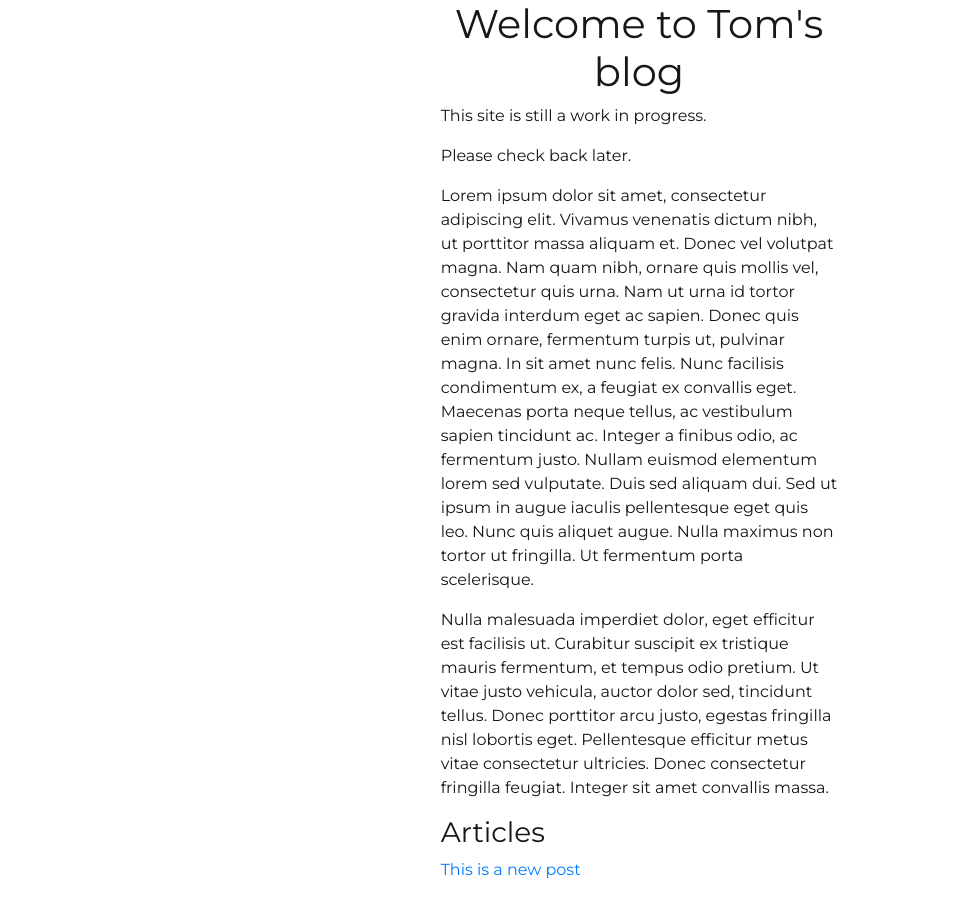
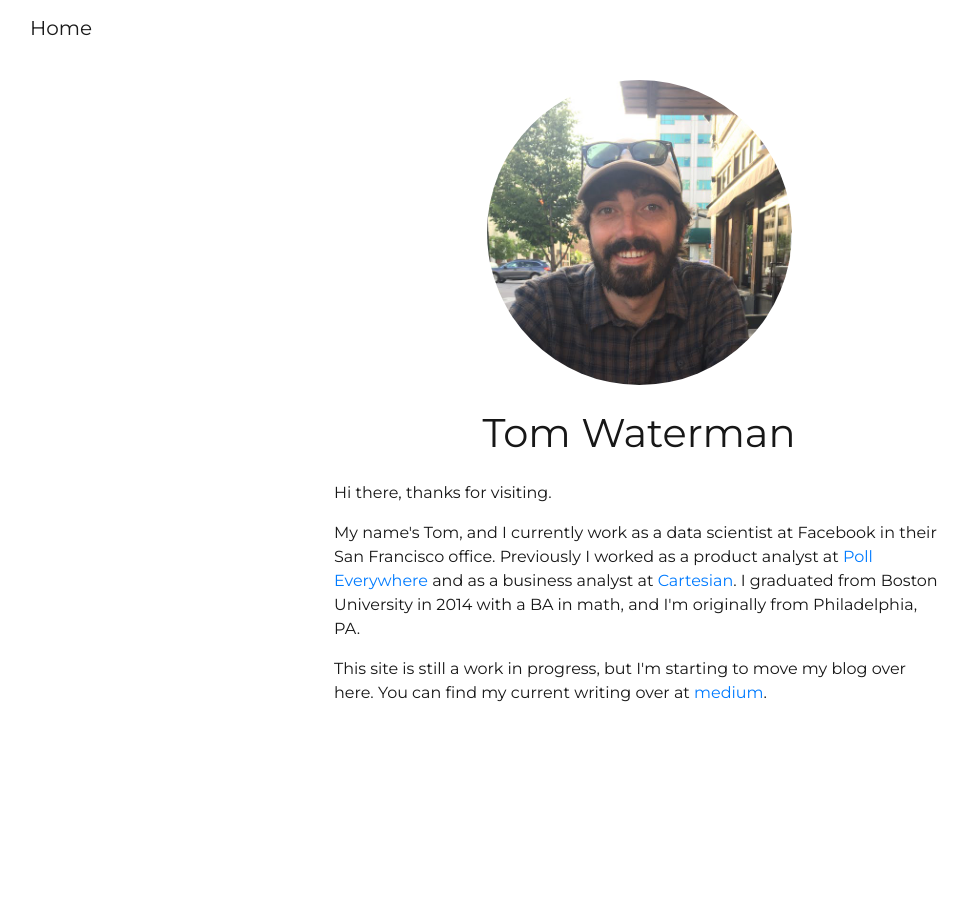
Before and after one commit to tjwaterman99/tjwaterman99, an MkDocs documentation site: the page built from docs/index.md, in a window 1280 px wide. Shown: the whole page, without its empty margins (1-969 px from the left). Built offline with MkDocs 1.6.1, drawn with Linux system fonts in a browser that asks for light colours; nearby versions of some CDN libraries.

Commit message:
Update styles and homepage content

```diff
--- a/docs/index.md
+++ b/docs/index.md
@@ -1,9 +1,7 @@
-# Welcome to Tom's blog
+Hi there, thanks for visiting.
 
-This site is still a work in progress.
+My name's Tom, and I currently work as a data scientist at Facebook in their San Francisco office. Previously I worked as a product analyst at [Poll Everywhere](https://www.polleverywhere.com) and as a business  analyst at [Cartesian](https://www.cartesian.com). I graduated from Boston University in 2014 with a BA in math, and I'm originally from Philadelphia, PA.
 
-Please check back later.
+This site is still a work in progress, but I'm starting to move my blog over here. You  can find my current writing over at [medium](https://www.medium.com/@tjwaterman99).
 
-Lorem ipsum dolor sit amet, consectetur adipiscing elit. Vivamus venenatis dictum nibh, ut porttitor massa aliquam et. Donec vel volutpat magna. Nam quam nibh, ornare quis mollis vel, consectetur quis urna. Nam ut urna id tortor gravida interdum eget ac sapien. Donec quis enim ornare, fermentum turpis ut, pulvinar magna. In sit amet nunc felis. Nunc facilisis condimentum ex, a feugiat ex convallis eget. Maecenas porta neque tellus, ac vestibulum sapien tincidunt ac. Integer a finibus odio, ac fermentum justo. Nullam euismod elementum lorem sed vulputate. Duis sed aliquam dui. Sed ut ipsum in augue iaculis pellentesque eget quis leo. Nunc quis aliquet augue. Nulla maximus non tortor ut fringilla. Ut fermentum porta scelerisque.
-
-Nulla malesuada imperdiet dolor, eget efficitur est facilisis ut. Curabitur suscipit ex tristique mauris fermentum, et tempus odio pretium. Ut vitae justo vehicula, auctor dolor sed, tincidunt tellus. Donec porttitor arcu justo, egestas fringilla nisl lobortis eget. Pellentesque efficitur metus vitae consectetur ultricies. Donec consectetur fringilla feugiat. Integer sit amet convallis massa.
+<!-- Please check back later. -->
--- a/docs/newpost.md
+++ b/docs/newpost.md
@@ -1,3 +1,3 @@
-# This is a new post
+# What is analytics engineering?
 
 hello world!
--- a/theme/base.html
+++ b/theme/base.html
@@ -1,7 +1,11 @@
-<!DOCTYPE html>
+<!DOCTYPE html lang="en">
 <html>
   <head>
     <title>{% if page.title %}{{ page.title }} - {% endif %}{{ config.site_name }}</title>
+
+    <meta charset="utf-8">
+    <meta name="viewport" content="width=device-width, initial-scale=1, shrink-to-fit=no">
+
     <script src="https://code.jquery.com/jquery-3.2.1.slim.min.js" integrity="sha384-KJ3o2DKtIkvYIK3UENzmM7KCkRr/rE9/Qpg6aAZGJwFDMVNA/GpGFF93hXpG5KkN" crossorigin="anonymous"></script>
     <script src="https://cdnjs.cloudflare.com/ajax/libs/popper.js/1.12.9/umd/popper.min.js" integrity="sha384-ApNbgh9B+Y1QKtv3Rn7W3mgPxhU9K/ScQsAP7hUibX39j7fakFPskvXusvfa0b4Q" crossorigin="anonymous"></script>
     <link rel="stylesheet" href="https://maxcdn.bootstrapcdn.com/bootstrap/4.0.0/css/bootstrap.min.css" integrity="sha384-Gn5384xqQ1aoWXA+058RXPxPg6fy4IWvTNh0E263XmFcJlSAwiGgFAW/dAiS6JXm" crossorigin="anonymous">
--- a/theme/css/index.css
+++ b/theme/css/index.css
@@ -1,3 +1,7 @@
 h1 {
     text-align: center;
 }
+
+.profile-photo {
+    width: 50%
+}
--- a/theme/main.html
+++ b/theme/main.html
@@ -14,17 +14,24 @@
 
 {% block content %}
     <div class="container-fluid">
-        <div class="row">
-            <div class="col-md-4 offset-md-4">{{ page.content }}</div>
-        </div>
+        <nav class="navbar navbar-light bg-white mb-4">
+            <a class="navbar-brand" href="/">Home</a>
+        </nav>
         {% if page.is_homepage %}
         <div class="row">
-            <div class="col-md-4 offset-md-4">
-            <h3>Articles</h3>
+            <div class="col-md-6 offset-md-3">
+            <img class="profile-photo rounded-circle mx-auto d-block" src="/img/profile.jpg"></img>
+            <h1 class="my-4">Tom Waterman</h1>
+            {{ page.content }}
+            <!-- <h3>Articles</h3>
             {% for link in nav %}
             <a href="{{ link.url }}">{{ link.title }}</a>
-            {% endfor %}
+            {% endfor %} -->
             </div>
+        </div>
+        {% else %}
+        <div class="row">
+            <div class="col-md-6 offset-md-3">{{ page.content }}</div>
         </div>
         {% endif %}
     </div>
```
Also changed, not shown: docs/img/profile.jpg (added).
